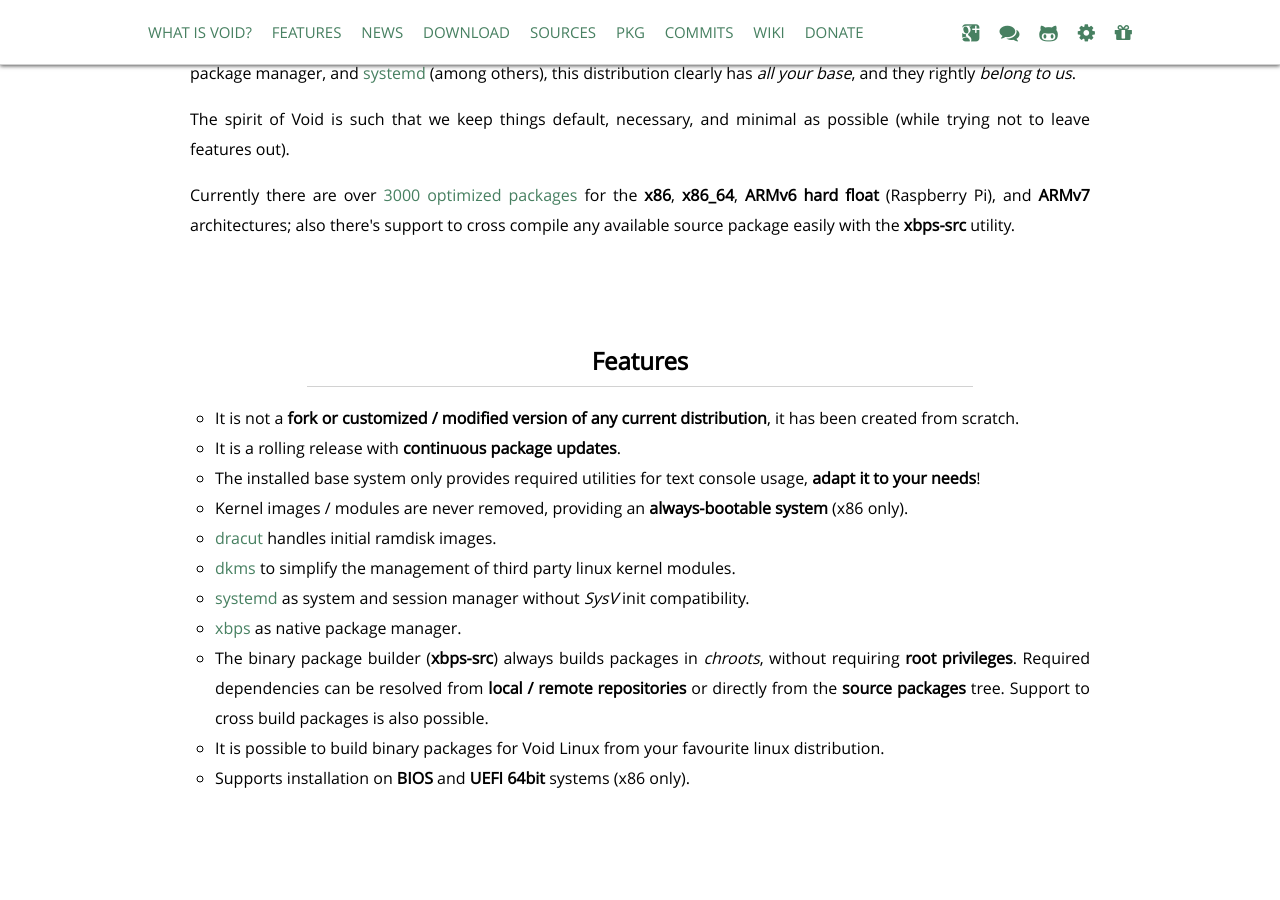
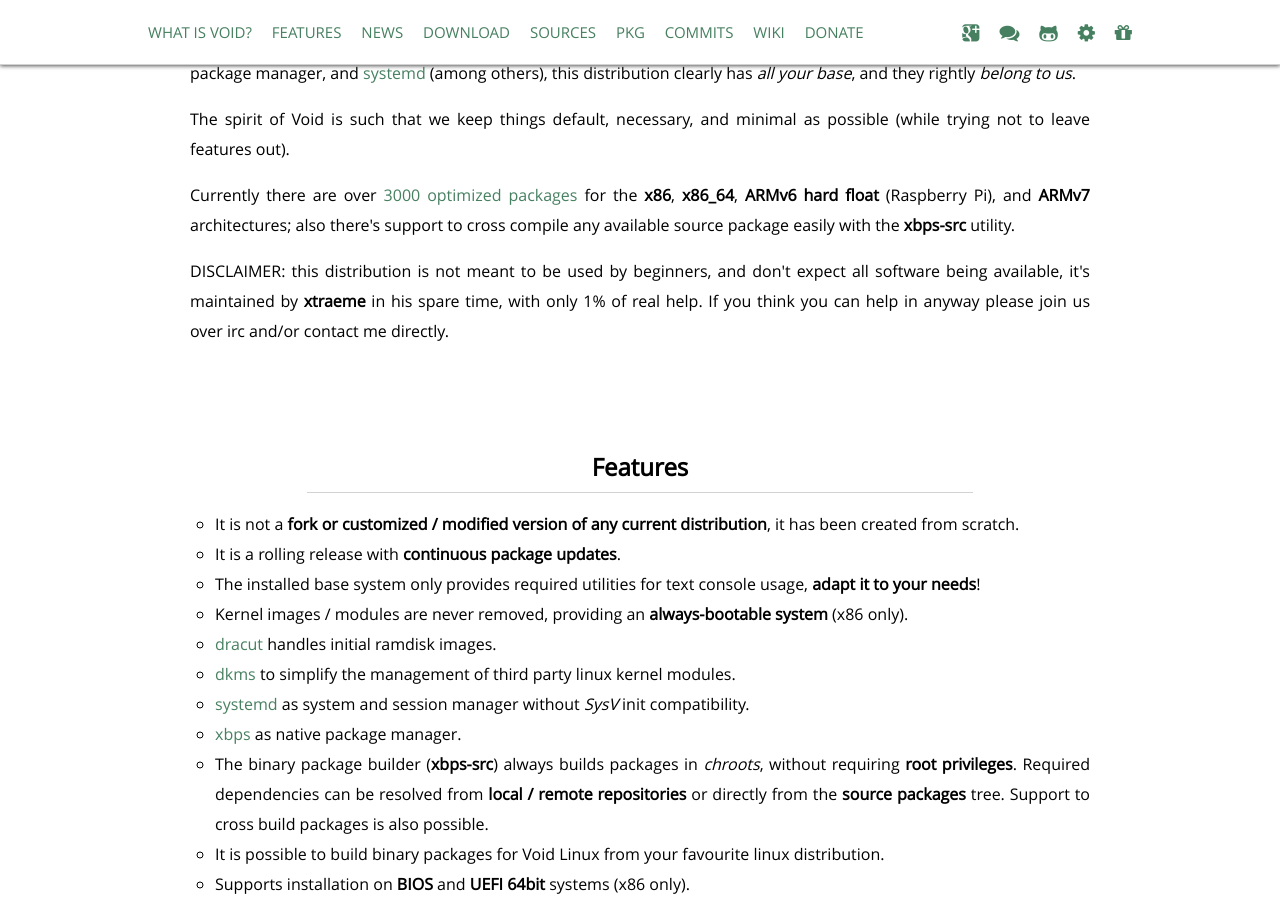
Before and after one commit to void-linux/void-linux.github.io, a Jekyll site: the page built from index.html, in a window 1280 px wide and 900 px high, scrolled down 566 px. Built offline with Jekyll 4.4.1, drawn with Linux system fonts in a browser that asks for light colours; Markdown is read by kramdown in place of the engine named in the settings.

Commit message:
index: add a DISCLAIMER paragraph.

```diff
--- a/index.html
+++ b/index.html
@@ -35,6 +35,7 @@
 			With lightning-fast and useful tools such as the xbps package manager, and <a href="http://www.freedesktop.org/wiki/Software/systemd">systemd</a> (among others), this distribution clearly has <em>all your base</em>, and they rightly <em>belong to us</em>.</p>
 			<p>The spirit of Void is such that we keep things default, necessary, and minimal as possible (while trying not to leave features out).</p>
 			<p>Currently there are over <a href="https://github.com/xtraeme/xbps-packages/tree/master/srcpkgs">3000 optimized packages</a> for the <strong>x86</strong>, <strong>x86_64</strong>, <strong>ARMv6 hard float</strong> (Raspberry Pi), and <strong>ARMv7</strong> architectures; also there's support to cross compile any available source package easily with the <strong>xbps-src</strong> utility.</p>
+			<p>DISCLAIMER: this distribution is not meant to be used by beginners, and don't expect all software being available, it's maintained by <strong>xtraeme</strong> in his spare time, with only 1% of real help. If you think you can help in anyway please join us over irc and/or contact me directly.</p>
 		</div>
 
 		<div id="features">
```
